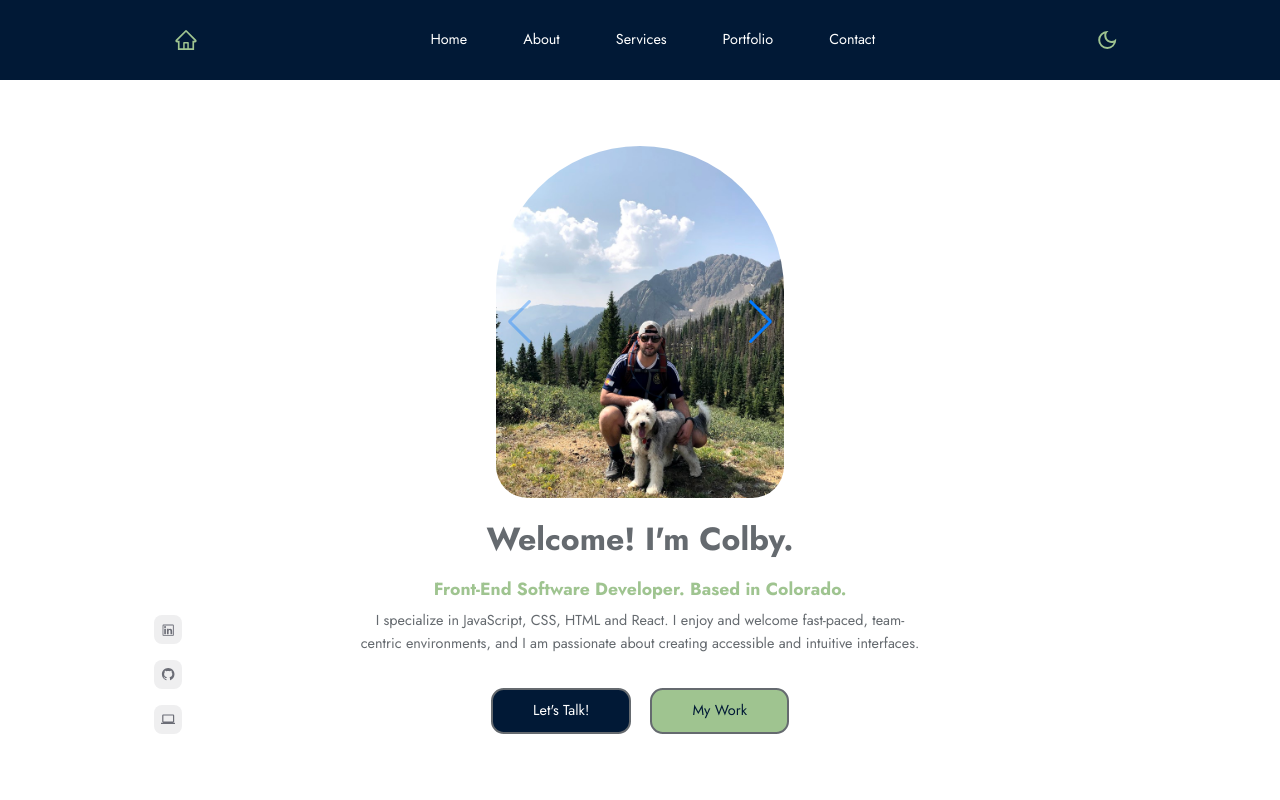
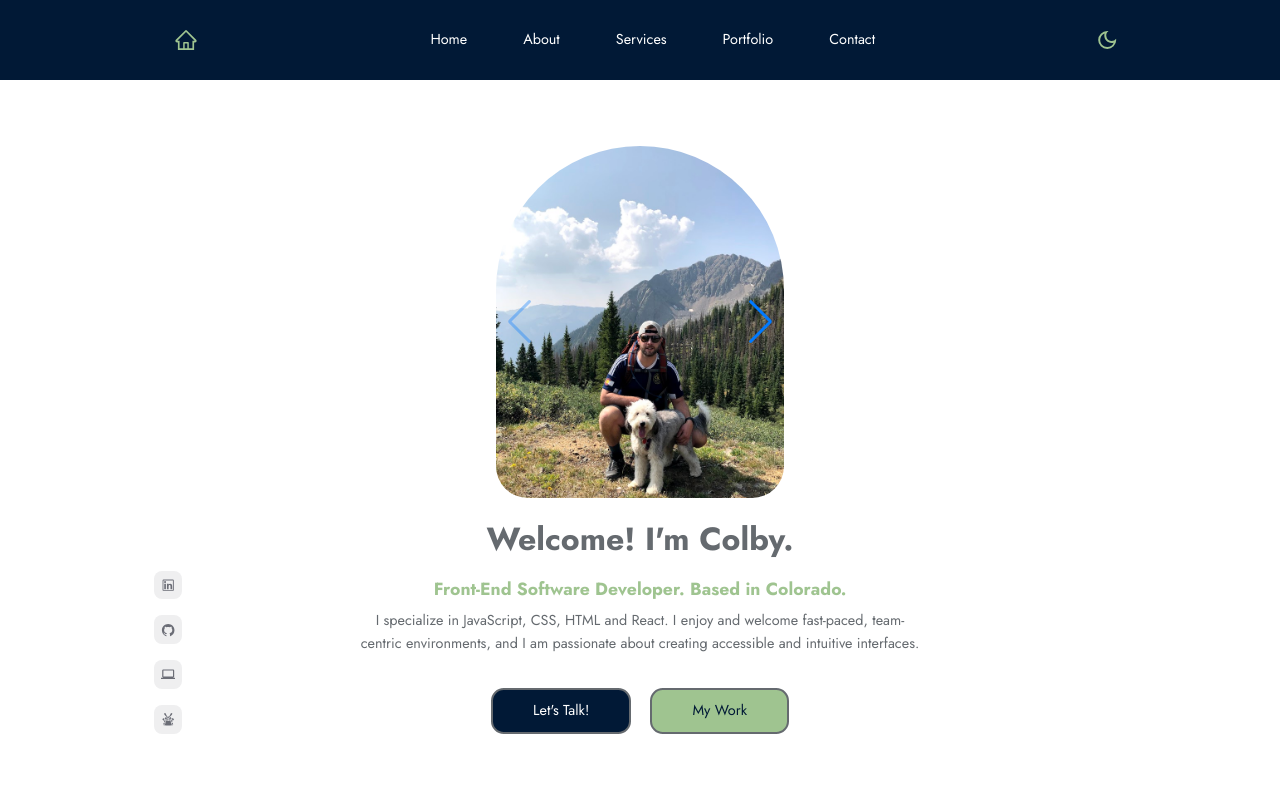
Before and after one commit to Crpearce/colby-portfolio, a React (Create React App) app: page / in a window 1280 px wide. Shown: the top 800 px of the page. Built offline with nearby package versions, Linux system fonts and the light colour scheme.

Commit message:
add code wars icon to header

```diff
--- a/src/sections/header/data.js
+++ b/src/sections/header/data.js
@@ -1,6 +1,7 @@
 import { AiOutlineLinkedin } from "react-icons/ai";
 import { AiFillGithub } from "react-icons/ai";
 import { MdComputer } from "react-icons/md";
+import { GiSamuraiHelmet } from "react-icons/gi"
 import hawaii from "../../assets/hawaii.jpg";
 import fam from "../../assets/fam.jpg";
 import crater from "../../assets/crater.jpg";
@@ -19,6 +20,11 @@ export const socials = [
     id: 3,
     link: "https://terminal.turing.edu/profiles/1596",
     icon: <MdComputer />,
+  },
+  {
+    id: 4,
+    link: "https://www.codewars.com/users/Crpearce",
+    icon: <GiSamuraiHelmet />,
   },
 ];
 
```
